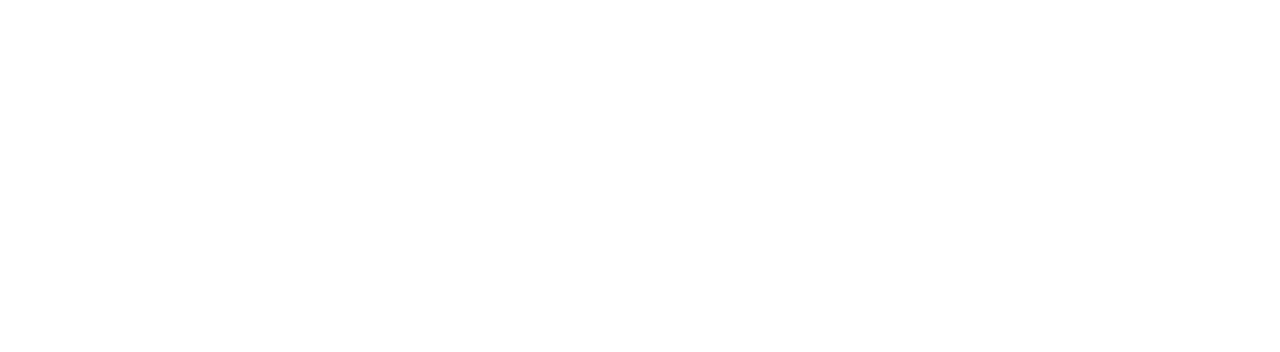
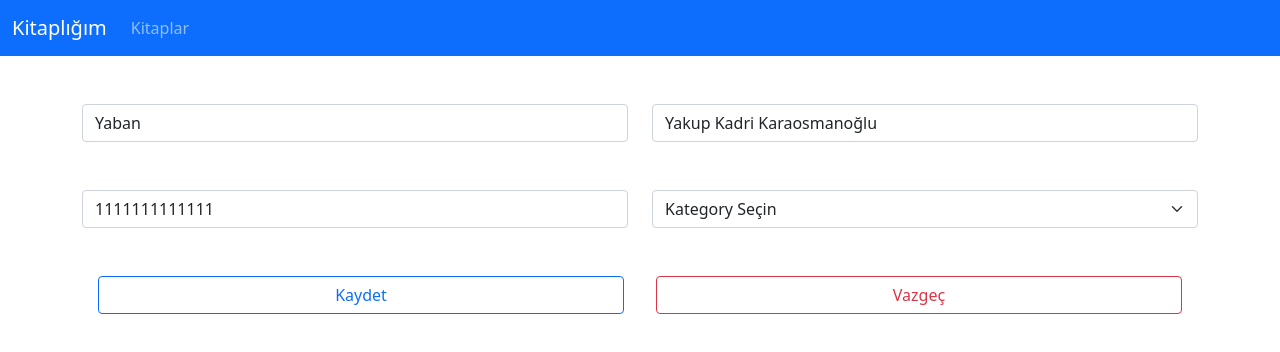
Before and after one commit to mkocerim/react-library, a React (Create React App) app: page /edit-book/1 in a window 1280 px wide. Before the commit this address had no page. Shown: the top 352 px of the page. Built offline with nearby package versions, Linux system fonts and the light colour scheme; data requests are answered from the project's data file.

Commit message:
Edit/Delete Added-Modal Added

```diff
--- a/db.json
+++ b/db.json
@@ -9,10 +9,10 @@
     },
     {
       "id": 2,
-      "name": "Çalıkuşu",
+      "name": "Çalıkuşu ",
       "author": "Reşat Nuri Güntekin",
-      "isbn": "1111111111112",
-      "categoryId": "2"
+      "categoryId": "1",
+      "isbn": "1111111111112"
     },
     {
       "id": 3,
@@ -22,32 +22,18 @@
       "categoryId": "1"
     },
     {
-      "id": 4,
-      "name": "Denemeler",
-      "author": "Montaigne",
-      "isbn": "1111111111114",
-      "categoryId": "3"
-    },
-    {
-      "id": 1664050353335,
-      "name": "Suç ve Ceza",
-      "author": "Dostoyevski",
-      "isbn": "111111116",
+      "id": 1664222302032,
+      "name": "En Uzun Gece",
+      "author": "Ahmet Altan",
+      "isbn": "111111222211",
       "categoryId": "1"
     },
     {
-      "id": 1664051187424,
-      "name": "Fareler ve Insanlar",
-      "author": "Dovstoyevski",
-      "isbn": "1111111119",
+      "id": 1664222325690,
+      "name": "Insan Ne Ile Yaşar",
+      "author": "Tolstoy",
+      "isbn": "1122245566612",
       "categoryId": "2"
-    },
-    {
-      "id": 1664176720787,
-      "name": "Nutuk",
-      "author": "Mustafa Kemal Atatürk",
-      "isbn": "",
-      "categoryId": "3"
     }
   ],
   "categories": [
--- a/src/App.js
+++ b/src/App.js
@@ -1,9 +1,11 @@
 import React from "react";
 
 import {BrowserRouter,Routes,Route,} from "react-router-dom";
+
 import AddBook from "./pages/AddBook";
 
 import Home from "./pages/Home";
+import EditBook from "./pages/EditBook";
 
 
 
@@ -13,7 +15,9 @@ function App() {
     <BrowserRouter>
     <Routes>
      <Route path="/" element={<Home/>} />
-     <Route path="/add-book" element ={<AddBook/>} />
+     <Route path="/add-book" element ={<AddBook />} />
+     <Route path="/edit-book/:bookId"  element = {<EditBook />} />
+
 
     </Routes>
   </BrowserRouter>
--- a/src/components/AddBookForm.js
+++ b/src/components/AddBookForm.js
@@ -6,7 +6,7 @@ import { useNavigate } from "react-router-dom";
 const AddBookForm = (props)=>{
 const navigate = useNavigate()
 const [categories,setCategories]=useState(null);
-const [bookname,setBookName] = useState("");
+const [bookname,setBookname] = useState("");
 const [author,setAuthor]= useState("");
 const [isbn,setIsbn] = useState("");
 const [category,setCategory]=useState("");
@@ -43,7 +43,7 @@ const [category,setCategory]=useState("");
     axios.post("http://localhost:3004/books",newBook)
     .then(res=>{
         console.log(res);
-        setBookName("");
+        setBookname("");
         setAuthor("");
         setIsbn("");
         setCategory("");
@@ -67,7 +67,7 @@ const [category,setCategory]=useState("");
             className="form-control"
             placeholder="Kitap Adı"
             value={bookname}
-            onChange={(event)=>setBookName(event.target.value)}
+            onChange={(event)=>setBookname(event.target.value)}
          />
         </div>
         <div className="col">
@@ -104,7 +104,7 @@ const [category,setCategory]=useState("");
         </option>
     {categories.map(cat=>{
         return(
-        <option value={cat.id}>{cat.name}</option>
+        <option key={cat.id} value={cat.id}>{cat.name}</option>
     )
     })
          }
--- a/src/components/Header.js
+++ b/src/components/Header.js
@@ -4,25 +4,25 @@ import { Link } from "react-router-dom";
 const Header = (props)=>{
 
     return(
-        <nav class="navbar navbar-expand-lg navbar-dark bg-primary">
-        <div class="container-fluid">
-          <Link class="navbar-brand" to="/">
+        <nav className="navbar navbar-expand-lg navbar-dark bg-primary">
+        <div className="container-fluid">
+          <Link className="navbar-brand" to="/">
             Kitaplığım
             </Link>
           <button
-            class="navbar-toggler"
+            className="navbar-toggler"
             type="button"
             data-bs-toggle="collapse"
             data-bs-target="#navbarSupportedContent"
             aria-controls="navbarSupportedContent"
             aria-expanded="false"
             aria-label="Toggle navigation">
-            <span class="navbar-toggler-icon"></span>
+            <span className="navbar-toggler-icon"></span>
           </button>
-          <div class="collapse navbar-collapse" id="navbarSupportedContent">
-            <ul class="navbar-nav me-auto mb-2 mb-lg-0">
-              <li class="nav-item">
-                <Link class="nav-link" to="/">
+          <div className="collapse navbar-collapse" id="navbarSupportedContent">
+            <ul className="navbar-nav me-auto mb-2 mb-lg-0">
+              <li className="nav-item">
+                <Link className="nav-link" to="/">
                   Kitaplar
                 </Link>
               </li>
--- a/src/components/ListBooks.js
+++ b/src/components/ListBooks.js
@@ -2,12 +2,16 @@ import React, {useEffect,useState} from "react";
 import axios from "axios";
 import Loading from "./Loading";
 import { Link } from "react-router-dom";
+import Modal from "./Modal";
+
 
 const ListBooks=(props)=>{
 
     const [books, setBooks] = useState(null);
     const [categories, setCategories] = useState(null);
-    const [didUpdate,setDidUpdate] = useState(false)
+    const [didUpdate,setDidUpdate] = useState(false);
+    const [showModal, setShowModal]=useState(false);
+    const [willDeleteBook, setWillDeleteBook]=useState(null);
     useEffect( ()=>{
         axios
         .get("http://localhost:3004/books")
@@ -35,6 +39,7 @@ const ListBooks=(props)=>{
       .then(res=>{
         console.log("delete res", res)
         setDidUpdate(!didUpdate);
+        setShowModal(false);
       })
       .catch(err=>console.log(err));
     }
@@ -65,20 +70,33 @@ const ListBooks=(props)=>{
           );
 
             return(
-                <tr>
+                <tr key={book.id}>
                 <td>{book.name}</td>
                 <td>{book.author}</td>
                 <td> {category.name} </td>
-                <td className="text-center">{book.isbn===""? "-" :book.isbn}</td>
+                <td className="text-center">
+                  {book.isbn===""? "-" :book.isbn}</td>
                 <td>
-                <div class="btn-group" role="group" aria-label="Basic example">
+                <div className="btn-group" role="group" aria-label="Basic example">
                  <button
                  type="button"
-                 class="btn btn-sm btn-outline-danger"
-                 onClick={()=>deleteBook(book.id)}
+                 className="btn btn-sm btn-outline-danger"
+                 onClick={()=>
+                  {
+                    setShowModal(true)
+                    // deleteBook(book.id)
+                    setWillDeleteBook(book.id)
+
+                  }}
                  >
                   Delete
                   </button>
+                  <Link
+                    to={`edit-book/${book.id}`}
+                    className="btn btn-sm btn-outline-secondary"
+                 >
+                  Edit
+                  </Link>
                 </div>
                 </td>
               </tr>
@@ -90,6 +108,16 @@ const ListBooks=(props)=>{
 
   </tbody>
   </table>
+  {
+    showModal=== true &&(
+      <Modal
+      aciklama={"Silmek istediğinizden eminimisiniz ?"}
+      title={"Silme İşlemi"}
+      setShowModal={setShowModal}
+              mussDoDuty={()=>deleteBook(willDeleteBook)}
+      />
+    )
+  }
 </div>
     )
 }
--- /dev/null
+++ b/src/components/Modal.js
@@ -0,0 +1,45 @@
+import React from "react";
+
+
+const Modal=(props)=>{
+    const{setShowModal,mussDoDuty,title,aciklama} = props
+    return(
+        <div
+        style={{
+            position: "absolute",
+            top: 0,
+            left: 0,
+            width:"100vw",
+            height: "100vh",
+            backgroundColor:"rgba(0,0,0,0.3",
+            display:"flex",
+            justifyContent:"center",
+            alignItems:"center"
+            }}>
+            <div
+                style={{
+                    width:"50%",
+                    padding: "20px",
+                    backgroundColor:"#fff",
+                    borderRadius:"5px"
+                }}
+            >
+
+            <h1 className="text-center">{title}</h1>
+            <p>{aciklama}</p>
+            <div className="d-flex justify-content-center">
+                <button
+                onClick={()=>setShowModal(false)}
+                className="btn btn-outline-danger btn-sm mx-3">Kapat</button>
+                <button
+                onClick={mussDoDuty}
+                className="btn btn-outline-primary btn-sm mx-3">Onayla</button>
+
+            </div>
+            </div>
+        </div>
+    )
+
+}
+
+export default Modal;
--- /dev/null
+++ b/src/pages/EditBook.js
@@ -0,0 +1,140 @@
+import React, {useEffect, useState} from "react";
+
+import { useParams, useNavigate } from "react-router-dom";
+
+import Header from "../components/Header";
+
+import axios from "axios";
+import Loading from "../components/Loading";
+
+const EditBook=(props)=>{
+    const params= useParams();
+    const navigate= useNavigate();
+
+    const [bookname, setBookname] = useState("");
+    const [author, setAuthor] = useState("");
+    const [isbn, setIsbn] = useState("");
+    const [category, setCategory] = useState("");
+    const [categories, setCategories] = useState(null);
+
+    console.log("params", params);
+
+    useEffect(()=>{
+
+        axios
+        .get(`http://localhost:3004/books/${params.bookId}`)
+
+        .then((res)=>{
+            console.log(res.data);
+            setBookname(res.data.name);
+            setAuthor(res.data.author);
+            setIsbn(res.data.isbn);
+            setCategory(res.data.categoryId);
+
+            axios
+            .get(`http://localhost:3004/categories`)
+            .then((res)=>{
+                setCategories(res.data)
+            })
+            .catch((err)=> console.log("categories error",err));
+        })
+        .catch((err)=> console.log(err));
+    },[]);
+
+    const handleSubmit=(event)=>{
+
+        event.preventDefault();
+    if(bookname === "" || author === "" || category === ""){
+       alert("Kitap adı, Kitap Yazarı ve Kategory boş bırakılamaz");
+    return;
+        }
+    const updatedBook={
+        id:params.bookId,
+        name:bookname,
+        author:author,
+        categoryId: category,
+        isbn:isbn,
+    };
+      console.log("updatedBook",updatedBook);
+      axios.put(`http://localhost:3004/books/${params.bookId}`,updatedBook)
+      .then(res=>{
+        console.log(res);
+        navigate("/");
+      })
+      .catch((err)=>console.log("edit error", err));
+
+    };
+
+
+    if(categories===null){
+        return <Loading/>;
+    }
+    return(
+
+        <div >
+            <Header/>
+    <div className="container my-5" >
+        <form onSubmit={handleSubmit}>
+        <div className="row">
+        <div className="col">
+                  <input
+            type="text"
+            className="form-control"
+            placeholder="Kitap Adı"
+            value={bookname}
+            onChange={(event)=>setBookname(event.target.value)}
+         />
+        </div>
+        <div className="col">
+        <input
+            type="text"
+            className="form-control"
+            placeholder="Kitap Yazarı"
+            value={author}
+            onChange={(event)=>setAuthor(event.target.value)}
+
+         />
+        </div>
+        </div>
+
+          <div className="row my-5">
+
+         <div className="col">
+             <input
+               type="text"
+               className="form-control"
+               placeholder="ISBN"
+               value={isbn}
+               onChange={(event)=>setIsbn(event.target.value)}
+            />
+
+         </div>
+         <div className="col">
+         <select
+         className="form-select"
+         onChange={(event)=>setCategory(event.target.value)}
+          >
+        <option value={""} selected>
+        Kategory Seçin
+         </option>
+         {categories.map(cat=>{
+        return <option key={cat.id} value={cat.id}>{cat.name}</option>
+
+        })
+         }
+     </select>
+                    </div>
+                </div>
+                <div className= "d-flex justify-content-center">
+                    <button type="submit" className="btn btn-outline-primary w-50 mx-3">Kaydet</button>
+                    <button onClick={()=> navigate("/")} type="submit" className="btn btn-outline-danger w-50 mx-3">Vazgeç</button>
+
+                </div>
+             </form>
+        </div>
+    </div>
+
+    );
+}
+
+export default EditBook;
```
